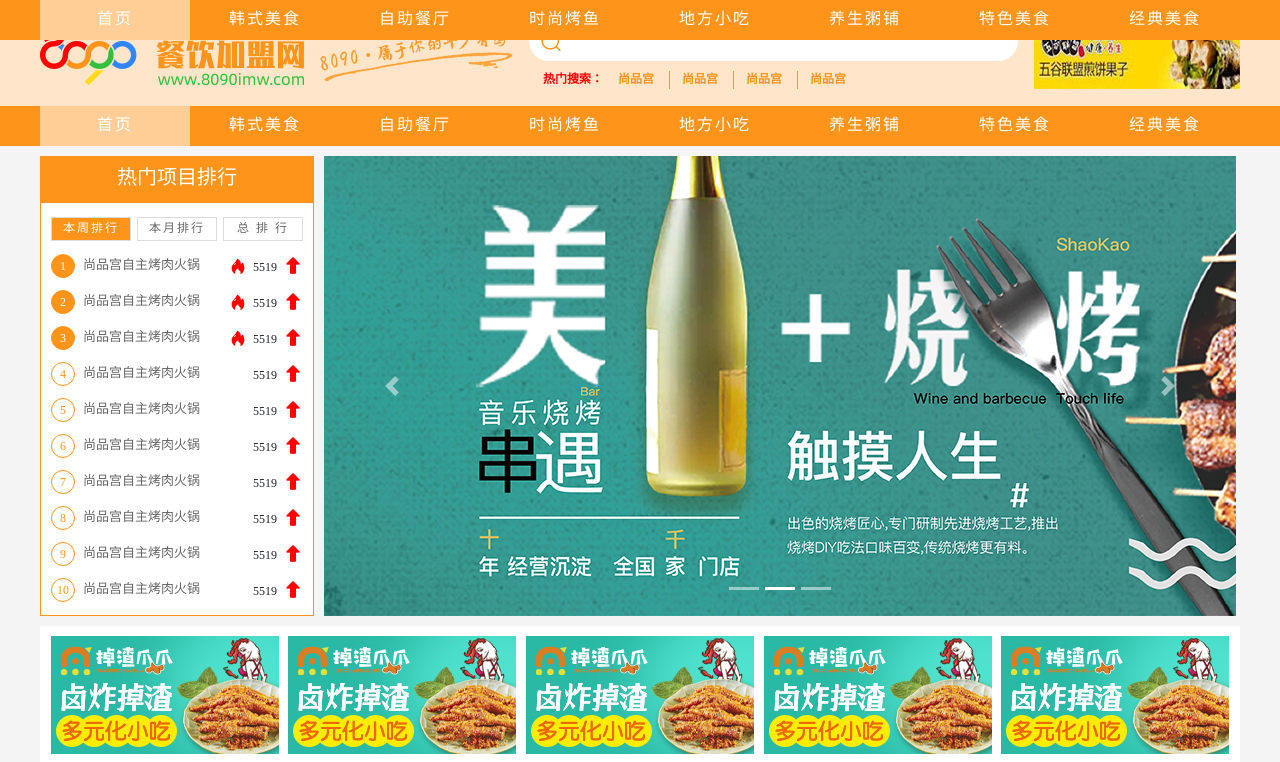
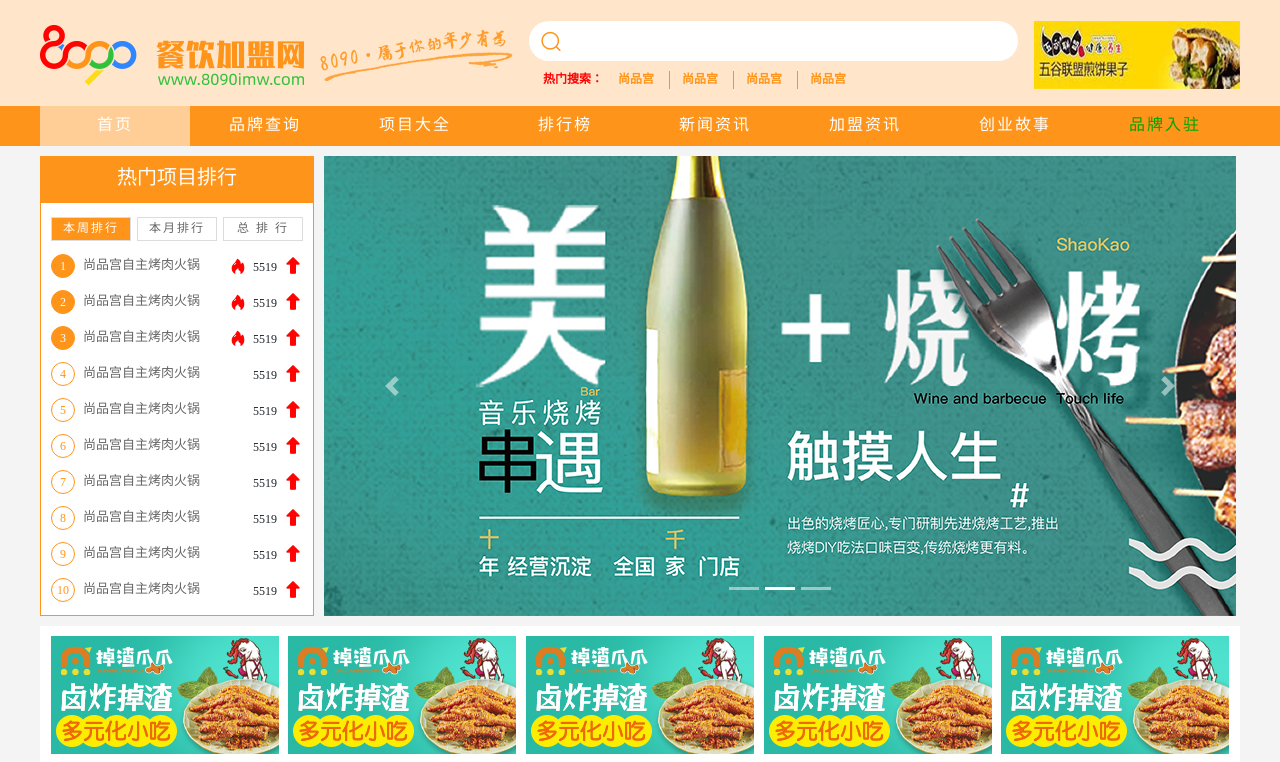
Before and after one commit to answer-zf/ProJect_8090, a website: page index.html in a window 1280 px wide. Shown: the top 762 px of the page. Drawn offline with nearby package versions, Linux system fonts and the light colour scheme.

```diff
--- a/css/main.css
+++ b/css/main.css
@@ -91,6 +91,19 @@
 }
 .fs14 {
   font-size: 14px;
+}
+.fw700 {
+  font-weight: 700;
+}
+.navSpecialColor {
+  color: rgb(0, 165, 0) !important;
+}
+.nav-fix-zf {
+  z-index: 999999999;
+  opacity: 0;
+}
+.nav-fix-zf.show {
+  opacity: 1;
 }
 /*#region 五个主色*/
 /* -------------------- red(#ff6062) -------------------- */
--- a/index.html
+++ b/index.html
@@ -74,27 +74,26 @@
          target="_blank">首页</a>
       <a class="nav-link"
          href="#"
-         target="_blank">韩式美食</a>
+         target="_blank">品牌查询</a>
       <a class="nav-link"
          href="#"
-         target="_blank">自助餐厅</a>
+         target="_blank">项目大全</a>
       <a class="nav-link"
          href="#"
-         target="_blank">时尚烤鱼</a>
+         target="_blank">排行榜</a>
       <a class="nav-link"
          href="#"
-         target="_blank">地方小吃</a>
+         target="_blank">新闻资讯</a>
       <a class="nav-link"
          href="#"
-         target="_blank">养生粥铺</a>
+         target="_blank">加盟资讯</a>
       <a class="nav-link"
          href="#"
-         target="_blank">特色美食</a>
-      <a class="nav-link"
+         target="_blank">创业故事</a>
+      <a class="nav-link navSpecialColor"
          href="#"
-         target="_blank">经典美食</a>
+         target="_blank">品牌入驻</a>
     </div>
-
   </nav>
   <!-- 广告区域 -->
   <section class="banner">
@@ -2426,7 +2425,7 @@
   <section class="bgAux"
            style="height: 10px;"></section>
 
-  <nav class="nav nav-zf"
+  <nav class="nav nav-zf nav-fix-zf"
        style="position: fixed; top:0;width:100%;">
     <div class="container-zf">
       <a class="nav-link active"
@@ -2434,25 +2433,25 @@
          target="_blank">首页</a>
       <a class="nav-link"
          href="#"
-         target="_blank">韩式美食</a>
+         target="_blank">品牌查询</a>
       <a class="nav-link"
          href="#"
-         target="_blank">自助餐厅</a>
+         target="_blank">项目大全</a>
       <a class="nav-link"
          href="#"
-         target="_blank">时尚烤鱼</a>
+         target="_blank">排行榜</a>
       <a class="nav-link"
          href="#"
-         target="_blank">地方小吃</a>
+         target="_blank">新闻资讯</a>
       <a class="nav-link"
          href="#"
-         target="_blank">养生粥铺</a>
+         target="_blank">加盟资讯</a>
       <a class="nav-link"
          href="#"
-         target="_blank">特色美食</a>
-      <a class="nav-link"
+         target="_blank">创业故事</a>
+      <a class="nav-link navSpecialColor"
          href="#"
-         target="_blank">经典美食</a>
+         target="_blank">品牌入驻</a>
     </div>
   </nav>
   <script src="./js/common.js"></script>
@@ -2460,8 +2459,10 @@
     $(function ($) {
       $('#hotNewsInfo').html($('#hotNewsInfo').html().slice(0, 42) + '...')
       $(window).scroll(function () {
-        if ($(window).scrollTop() > 200) {
-          console.log($(window).scrollTop())
+        if ($(window).scrollTop() > 300) {
+          $('.nav-fix-zf').addClass('show')
+        } else {
+          $('.nav-fix-zf').removeClass('show')
         }
       });
     })
```
